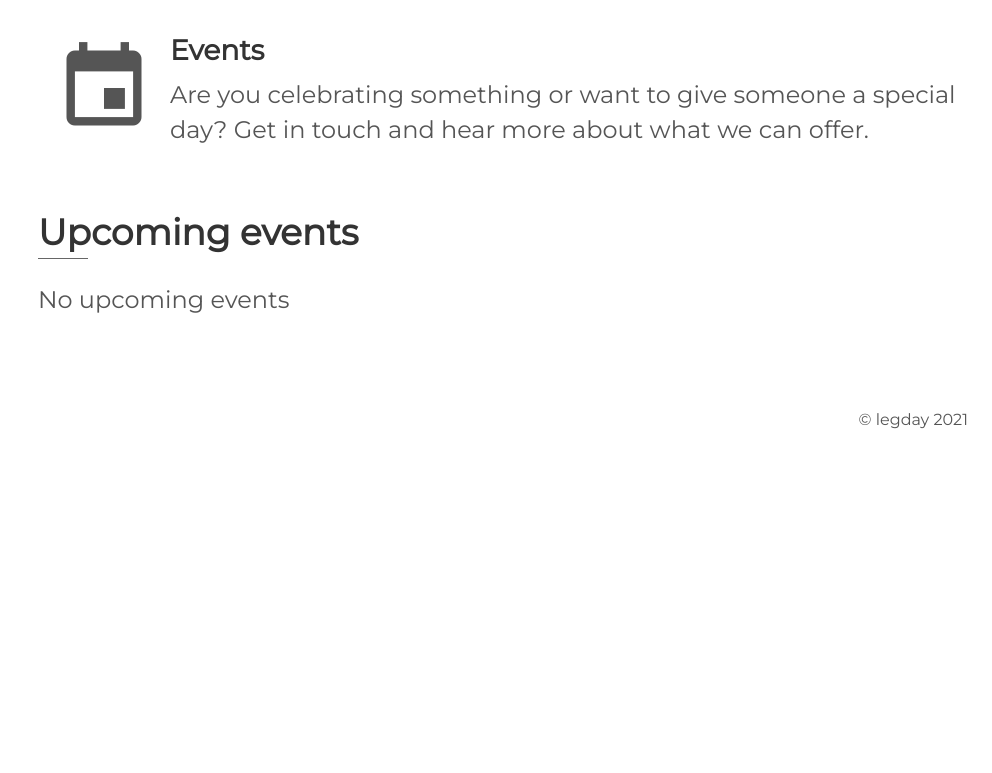
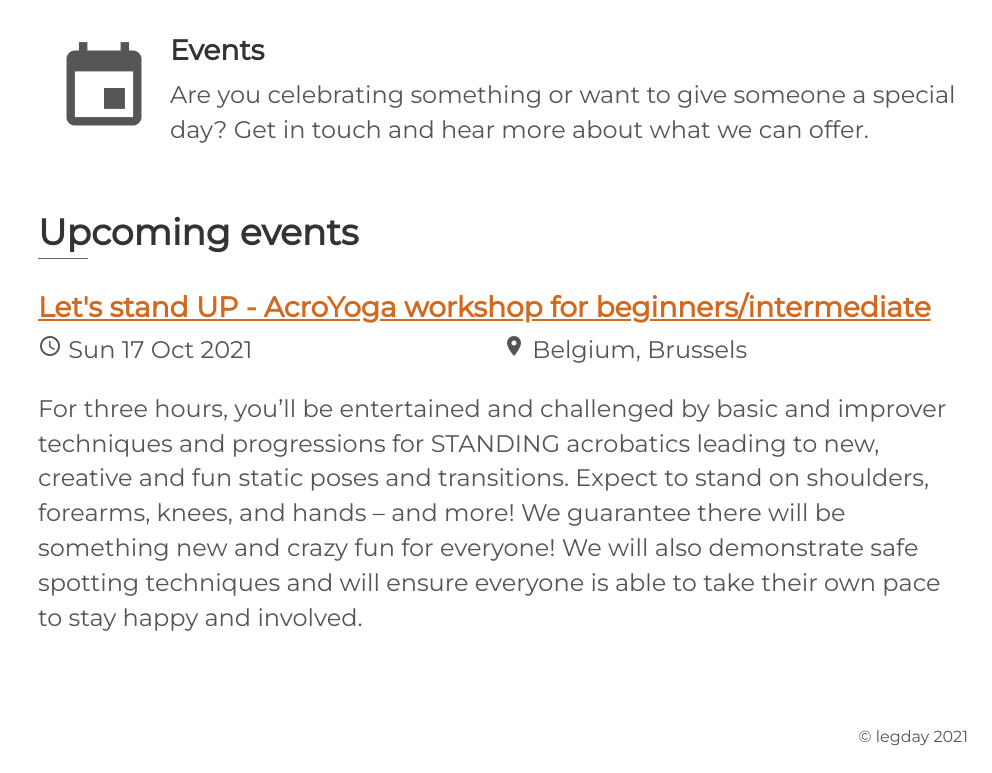
Before and after one commit to legday-no/legday-no.github.io, a plain HTML site: page acroyoga/index.html in a window 1280 px wide. Shown: the part 2664-3437 px from the top of the page, without its empty margins (288-1280 px from the left). Before the commit the page ends 3119 px from the top, so only its background shows below. Drawn offline with Linux system fonts and the light colour scheme.

```diff
--- a/acroyoga/index.html
+++ b/acroyoga/index.html
@@ -151,7 +151,22 @@
                                 efficitur eu quam sit amet finibus. Maecenas et vestibulum ligula. </p>
                         </div> -->
 
-                        <p>No upcoming events</p>
+                        <div class="event">
+                            <h3><a href="https://fb.me/e/N4aLQBKE" target="_blank">Let's stand UP - AcroYoga workshop
+                                    for beginners/intermediate</a></h3>
+                            <div>
+                                <div><span class="material-icons">schedule</span> Sun 17 Oct 2021</div>
+                                <div><span class="material-icons">place</span> Belgium, Brussels</div>
+                            </div>
+                            <p>For three hours, you’ll be entertained and challenged by basic and improver techniques
+                                and progressions for STANDING acrobatics leading to new, creative and fun static poses
+                                and transitions. Expect to stand on shoulders, forearms, knees, and hands – and more! We
+                                guarantee there will be something new and crazy fun for everyone! We will also
+                                demonstrate safe spotting techniques and will ensure everyone is able to take their own
+                                pace to stay happy and involved.</p>
+                        </div>
+
+                        <!-- <p>No upcoming events</p> -->
                     </section>
                 </article>
             </div>
```
